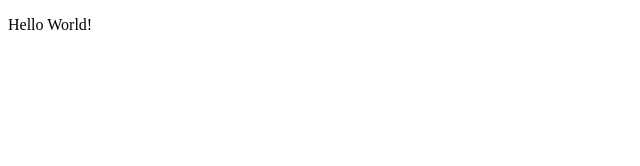
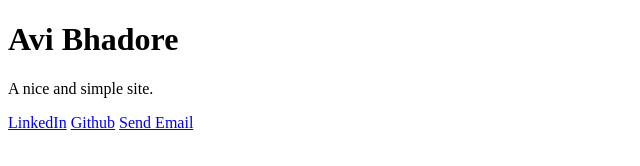
Before and after one commit to avibhadore/NewSite, a plain HTML site: page index.html in a window 1280 px wide. Shown: the whole page, without its empty margins (0-640 px from the left). Drawn offline with Linux system fonts and the light colour scheme.

Commit message:
Barebones

```diff
--- a/index.html
+++ b/index.html
@@ -6,6 +6,12 @@
     <title>Avi Bhadore</title>
 </head>
 <body>
-    <p> Hello World! </p>
+    <h1> Avi Bhadore</h1>
+    <p> A nice and simple site.</p>
+   <a href="https://www.linkedin.com/in/abhirup-bhadore/">LinkedIn</a>
+   <a href="https://github.com/avibhadore">Github</a>
+   <a href="mailto:avi.bhadore@gmail.com">Send Email</a>
+   <br>
+
 </body>
 </html>
```
